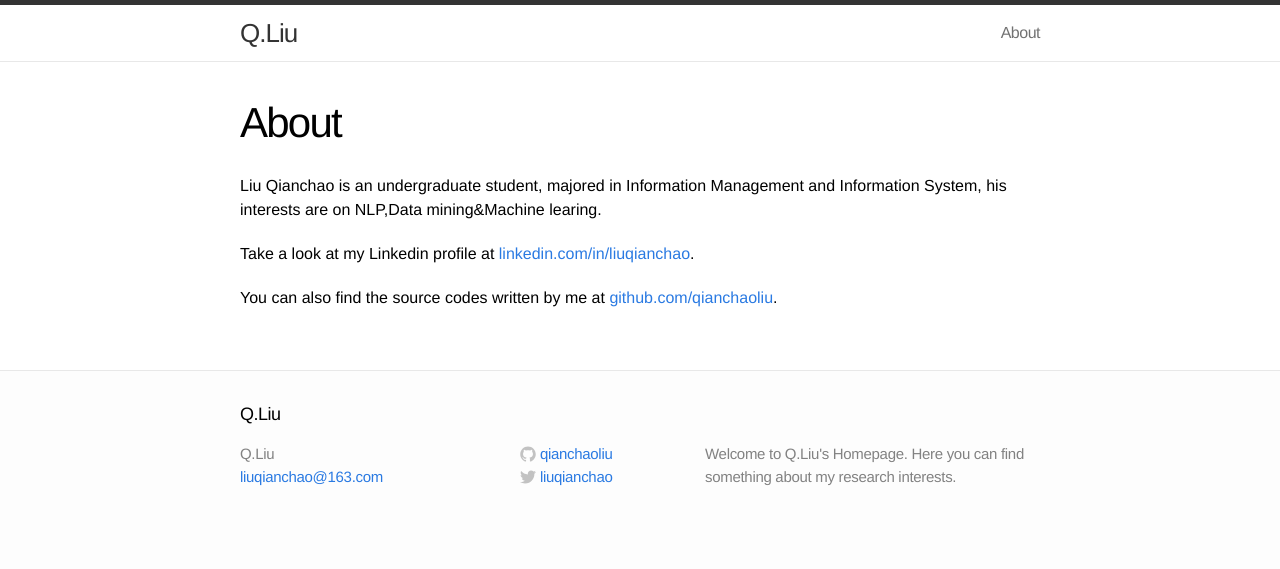
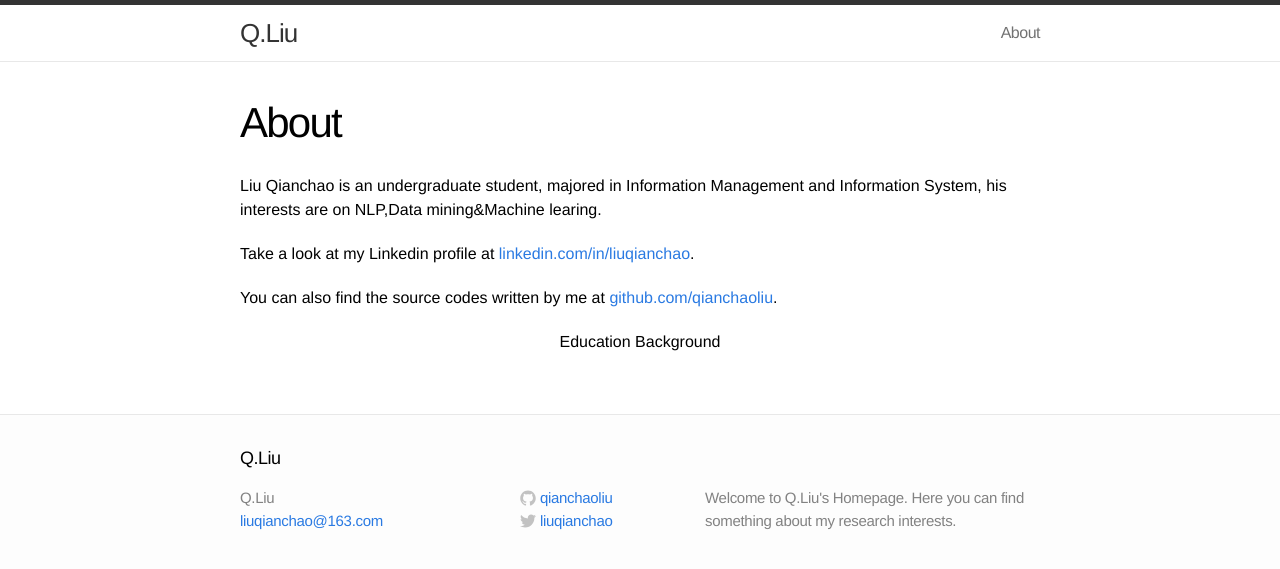
Before and after one commit to QianchaoLiu/QianchaoLiu.github.io, a Jekyll site: the page built from about.md, in a window 1280 px wide. Shown: the top 569 px of the page. Built offline with Jekyll 4.4.1, drawn with Linux system fonts in a browser that asks for light colours.

Commit message:
Add html in markdown

```diff
--- a/about.md
+++ b/about.md
@@ -9,3 +9,4 @@ Liu Qianchao is an undergraduate student, majored in Information Management and
 Take a look at my Linkedin profile at [linkedin.com/in/liuqianchao](http://www.linkedin.com/in/liuqianchao).
 
 You can also find the source codes written by me at [github.com/qianchaoliu](https://github.com/qianchaoliu).
+<center> Education Background</center>
```
